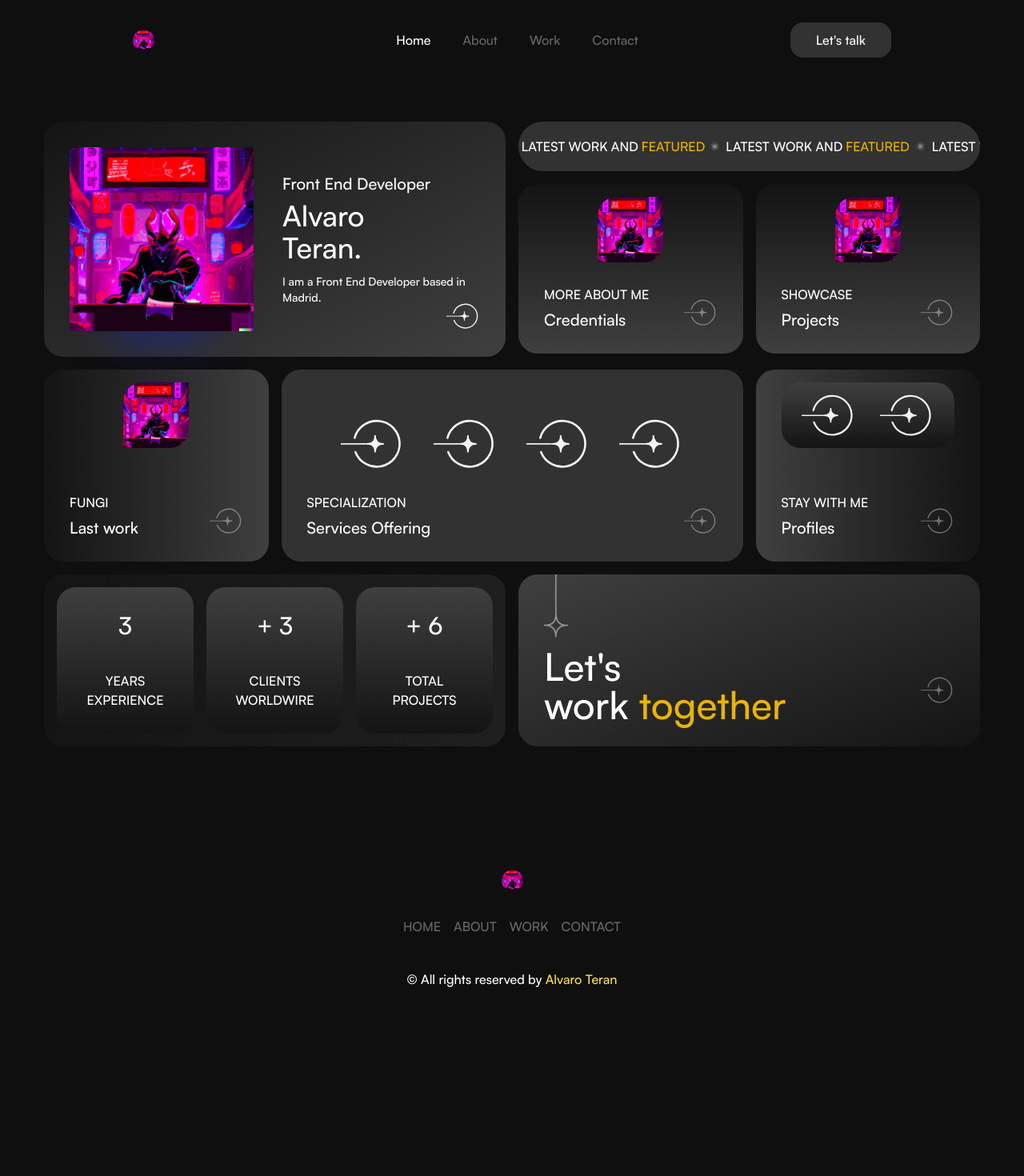
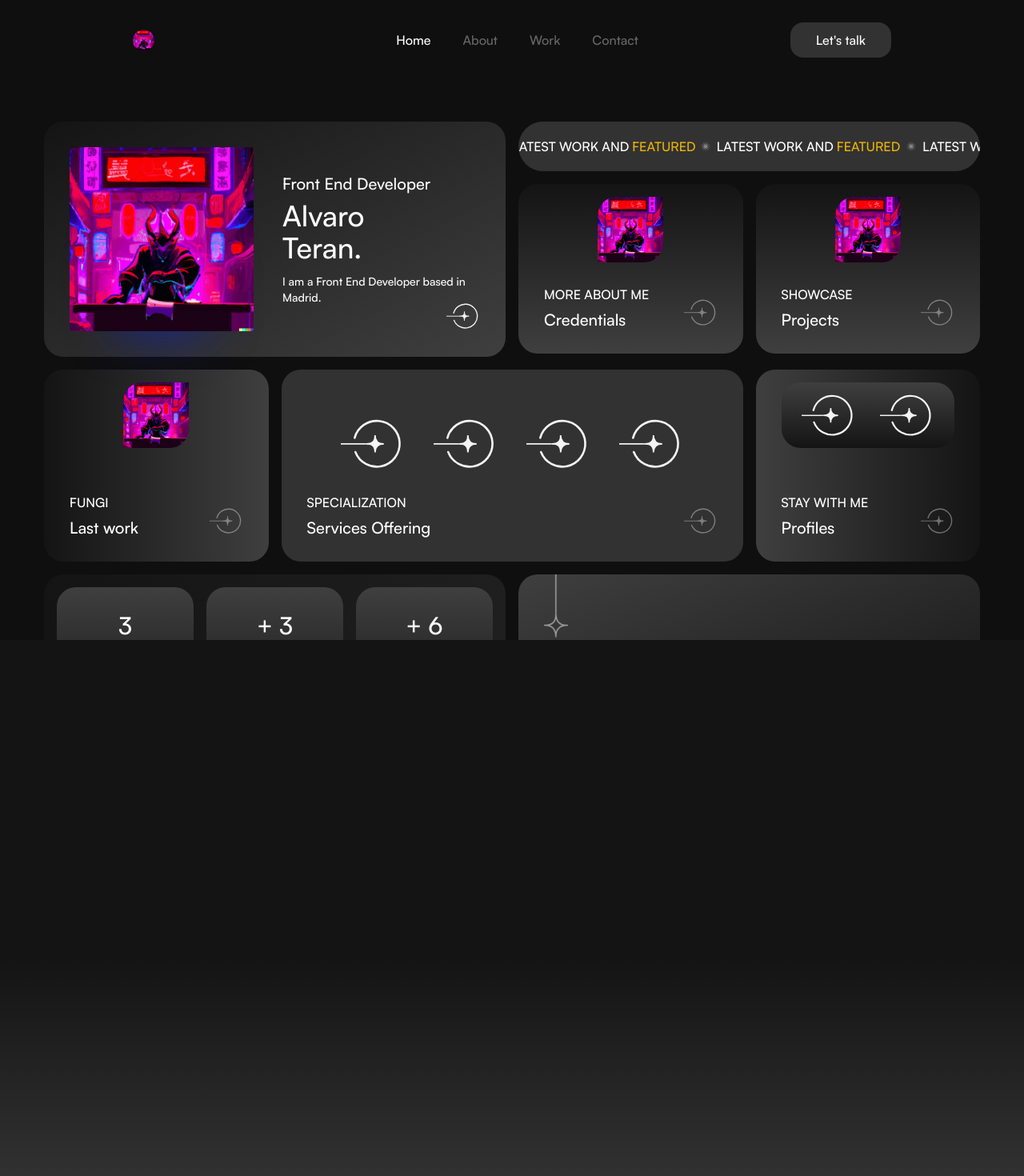
Before and after one commit to 0xukhezo/Ukhezo-web, a Next.js app: page / in a window 1280 px wide. Shown: the top 1470 px of the page at 80% size. Before the commit the page ends 1336 px from the top, so only its background shows below. Built offline with nearby package versions, Linux system fonts and the light colour scheme.

Commit message:
feat(styles): add loading animation

```diff
--- a/src/components/Layout/Navbar.tsx
+++ b/src/components/Layout/Navbar.tsx
@@ -22,6 +22,7 @@ export default function Navbar({ page }: NavbarProps) {
 
   return (
     <>
+      <div className="line-animation"></div>
       <Disclosure as="nav" id="navbar" className="primary-navigation">
         <>
           <div className="mx-auto pt-7 hidden sm:block">
@@ -83,7 +84,7 @@ export default function Navbar({ page }: NavbarProps) {
           </div>
         </>
       </Disclosure>
-      <main className="mt-[80px] mb-[40px] max-w-[1170px] mx-auto">{page}</main>
+      <main className="mt-[80px] mb-[40px] max-w-[1170px] mx-auto loading">{page}</main>
       <Footer />
     </>
   )
--- a/src/components/Sections/Home.tsx
+++ b/src/components/Sections/Home.tsx
@@ -17,11 +17,7 @@ export default function Home() {
   return (
     <main className="grid gap-y-[16px] px-10 lg:px-0 w-screen lg:w-fit overflow-auto list-view">
       <div className="grid grid-cols-4 grid-rows-4 gap-[16px] ">
-        <div
-          className={`animated-element lg:col-span-2 col-span-4 row-span-4  ${
-            showElement ? "show" : ""
-          }`}
-        >
+        <div className={`animated-element lg:col-span-2 col-span-4 row-span-4 `}>
           <AboutCard />
         </div>
         <div className="lg:col-span-2 col-span-4">
--- a/src/components/Sections/Work.tsx
+++ b/src/components/Sections/Work.tsx
@@ -73,7 +73,7 @@ export default function Work() {
             title={"Hackers and Painters"}
           />
         </div>
-        <div className="col-span-2 row-start-4 row-end-6 -mt-16 mb-16 rounded-3xl bg-gradient-to-tr from-[#3f3f3f] to-[#141414]">
+        <div className="col-span-2 row-start-4 row-end-6 -mt-16 mb-16 ">
           <ProjectCard
             href={"test"}
             image={Logo.src}
--- a/src/styles/globals.css
+++ b/src/styles/globals.css
@@ -71,7 +71,7 @@ html{
 .card-about article{
   position: relative;
   max-width: 230px;
-  transition: all .3 ease;
+  transition: all .4 ease;
 }
 
 .card-about article img:first-child{
@@ -90,7 +90,7 @@ html{
   margin: auto;
   transform: translateY(25%);
   opacity: 0;
-  transition: .3s ease;
+  transition: .4s ease;
 }
 
 .card-about:hover article{
@@ -105,7 +105,7 @@ html{
   width: 100%;
   background-image: linear-gradient(to bottom, transparent 10%, rgba(0,0,0,0.5) 50%,rgba(0,0,0) 95%);
   opacity:0;
-  transition: .3s ease;
+  transition: .4s ease;
 }
 
 .card-about:hover article::before{
@@ -122,7 +122,7 @@ html{
   overflow: hidden;
   white-space: nowrap;
   border-right: 2px solid transparent;
-  animation: typing 0.8s steps(26, end), blink-caret 0.75s step-end infinite, cursor-fade-out 1s 0.9s forwards;
+  animation: typing 0.4s steps(26, end), blink-caret 0.75s step-end infinite, cursor-fade-out 1s 0.5s forwards;
   max-width: fit-content;
 }
 
@@ -131,15 +131,15 @@ html{
   white-space: nowrap;
   border-right: 2px solid transparent;
   opacity: 0;
-  animation: typing 0.8s steps(26, end), blink-caret 0.75s step-end infinite, cursor-fade-out 1s 0.9s forwards, show 0.1s linear;
+  animation: typing 0.4s steps(26, end), blink-caret 0.75s step-end infinite, cursor-fade-out 1s 0.5s forwards, show 0.1s linear;
   max-width: fit-content;
-  animation-delay: 0.9s;
+  animation-delay: 0.5s;
   animation-fill-mode: forwards;
 }
 
 .card-about:hover div > div > p {
   animation: show 0.4s linear;
-  animation-delay: 1.8s;
+  animation-delay: 0.9s;
   opacity: 0;
   animation-fill-mode: forwards;
 }
@@ -176,3 +176,29 @@ html{
     opacity: 1
   }
 }
+
+.line-animation {
+  position: absolute;
+  top: 0;
+  left: 0;
+  width: 100%;
+  height: 100vh;
+  background: linear-gradient(to bottom,#141414,#141414, #3f3f3f);
+  transform: translateY(-100%);
+  animation: lineAnimation 0.6s linear forwards;
+  z-index: 1000;
+}
+
+.loading{
+  animation: show 1s linear forwards;
+  animation-delay: 0.3s;
+  opacity: 0;
+  animation-fill-mode: forwards;
+}
+
+@keyframes lineAnimation {
+  to {
+    transform: translateY(100%);
+
+  }
+}
```
